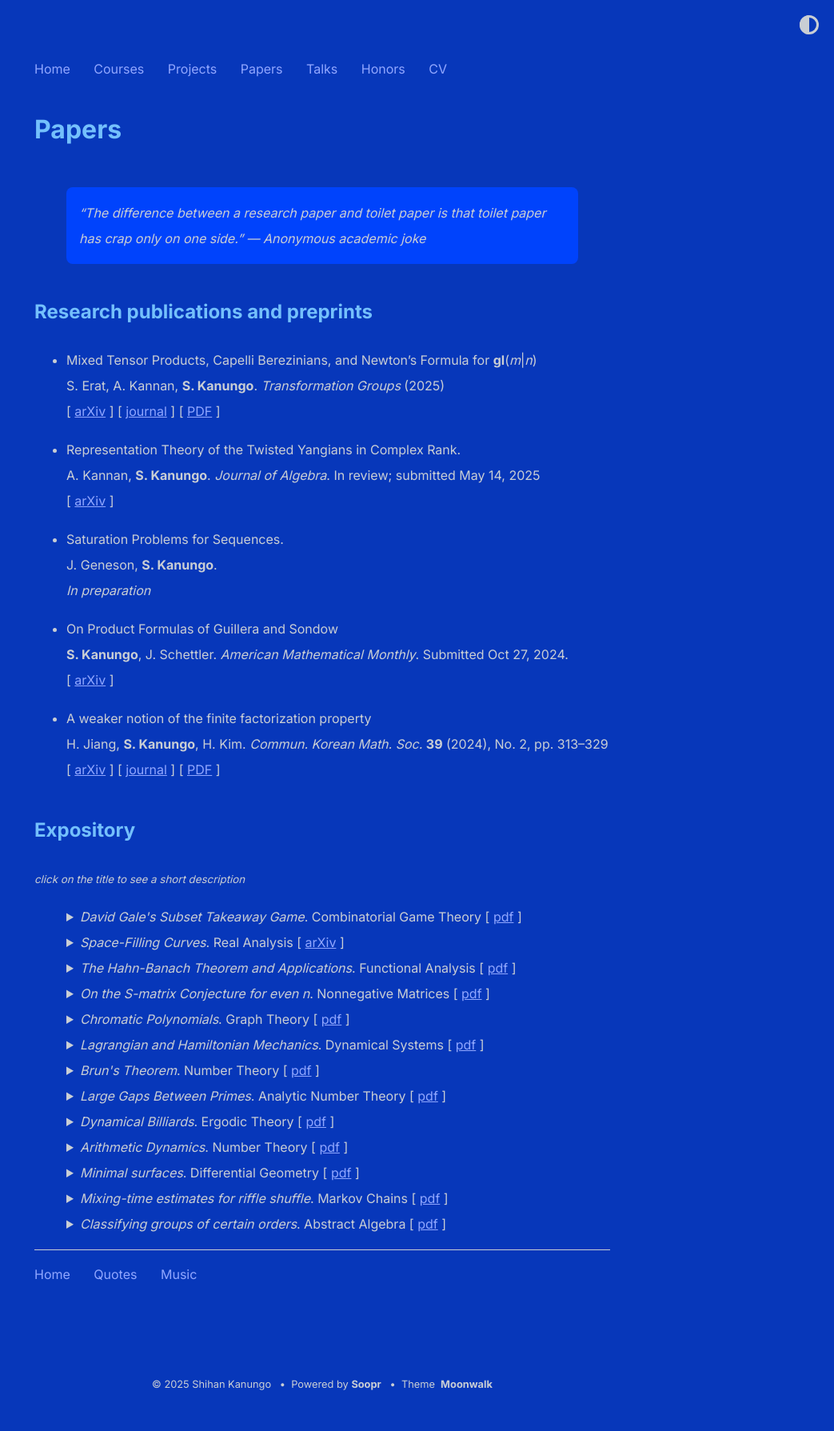
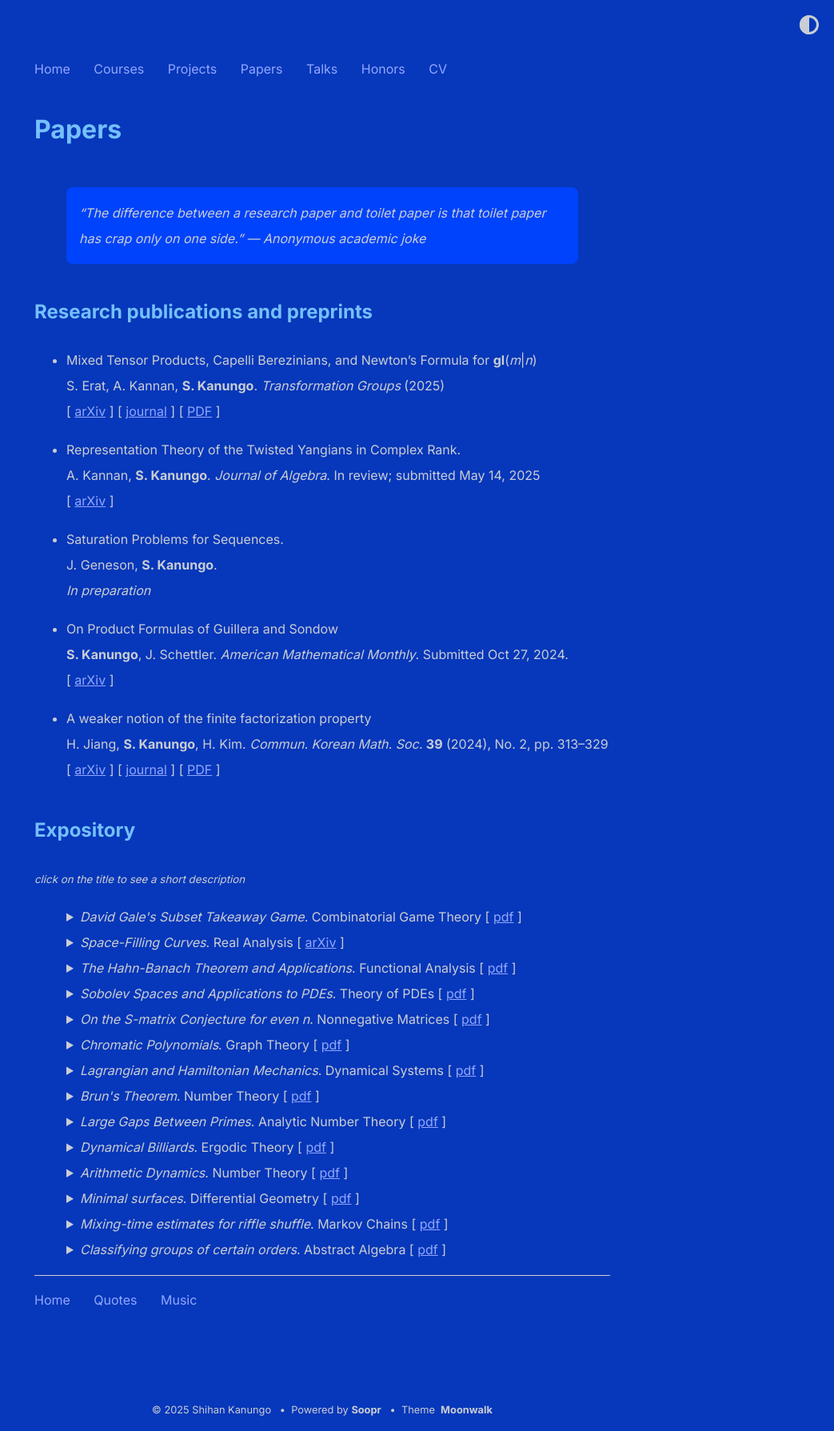
Before and after one commit to shihankanungo/shihankanungo.github.io, a Jekyll site: the page built from papers.md, in a window 1280 px wide. Shown: the whole page at 80% size, without its empty margins (237-1280 px from the left). Built offline with Jekyll 4.4.1, drawn with Linux system fonts in a browser that asks for light colours; before the commit the page ends 1757 px from its top, so only the background shows below that.

Commit message:
Update papers.md

```diff
--- a/papers.md
+++ b/papers.md
@@ -52,6 +52,11 @@ title: Papers
 <details>
   <summary><i>The Hahn-Banach Theorem and Applications</i>. Functional Analysis [ <a href="hbt.pdf">pdf</a> ] </summary>
   <small>We explore the Hahn–Banach Theorem’s foundational role in functional analysis and its critical applications in mathematical finance. Through both conceptual exposition and a worked example, we demonstrate how the theorem enables the extension of pricing functionals and underpins the existence of risk-neutral measures in arbitrage-free markets.<br></small><br>
+</details>
+
+<details>
+  <summary><i>Sobolev Spaces and Applications to PDEs</i>. Theory of PDEs [ <a href="sobolev.pdf">pdf</a> ] </summary>
+  <small>We provide an introduction to Sobolev spaces, a foundational concept in modern analysis and the theory of partial differential equations (PDEs). These spaces are useful for studying, among other things, the well-posedness of partial differential equations and their approximation using finite elements. We begin with a historical overview, tracing the development of weak derivatives and the shift from classical to variational formulations of PDEs. After establishing the basic definitions and presenting key examples, we survey central theorems such as the Sobolev Embedding Theorem and Rellich's Theorem, emphasizing their significance in ensuring existence, uniqueness, and regularity of solutions. Finally, we discuss a classic application to PDEs, the Elliptic Regularity Theorem. We aim to provide a self-contained and accessible introduction for students with a background in real analysis and the theory of PDEs.<br></small><br>
 </details>
 
 <details>
```
